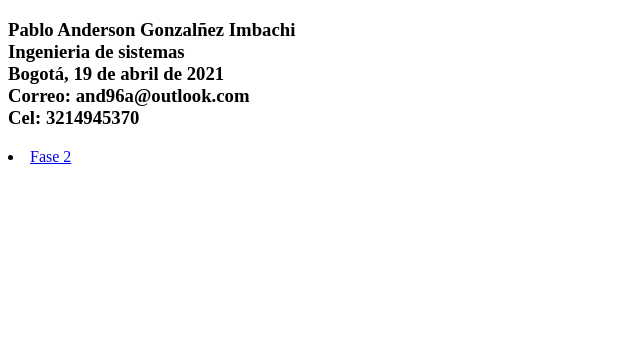
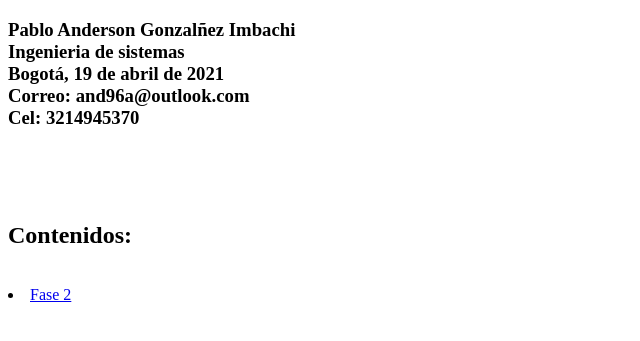
Before and after one commit to jhoanos/DSW-PabloGonzalez, a plain HTML site: page index.html in a window 1280 px wide. Shown: the part 61-402 px from the top of the page, without its empty margins (0-640 px from the left). Drawn offline with Linux system fonts and the light colour scheme.

Commit message:
Update index.html

```diff
--- a/index.html
+++ b/index.html
@@ -4,7 +4,7 @@
     <meta charset="UTF-8">
     <meta http-equiv="X-UA-Compatible" content="IE=edge">
     <meta name="viewport" content="width=device-width, initial-scale=1.0">
-    <title>Document</title>
+    <title>Index.html</title>
 </head>
 <body>
     <h1>Proyecto de sitio Web 2021-2</h1>
@@ -12,7 +12,10 @@
         Ingenieria de sistemas<br>
         Bogotá, 19 de abril de 2021<br>
         Correo: and96a@outlook.com<br>
-        Cel: 3214945370<br></p></h3>
+        Cel: 3214945370<br></p></h3><br>
+        <br>
+        <br>
+    <h2>Contenidos:</h2><br>
     <li><a href="fase2/Design.html">Fase 2</a></li>
 
 </body>
```
